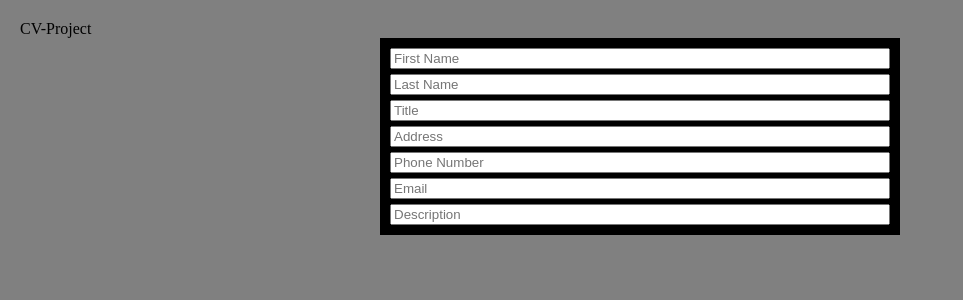
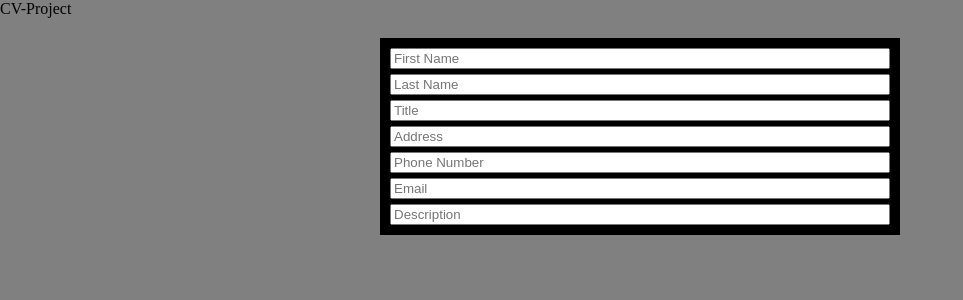
Before and after one commit to Joel-Singh/cv-project, a React (Create React App) app: page / in a window 1280 px wide. Shown: the top 300 px of the page, without its empty margins (0-963 px from the left). Built offline with nearby package versions, Linux system fonts and the light colour scheme.

Commit message:
Replace App padding with a margin-top to .card

```diff
--- a/src/style.css
+++ b/src/style.css
@@ -8,15 +8,12 @@ body {
   background-color: grey;
 }
 
-.app {
-  padding: 20px;
-}
-
 .card {
   display: flex;
   flex-wrap: nowrap;
   flex-direction: column;
   margin: auto;
+  margin-top: 20px;
   gap: 5px;
   background-color: black;
   padding: 10px;
```
